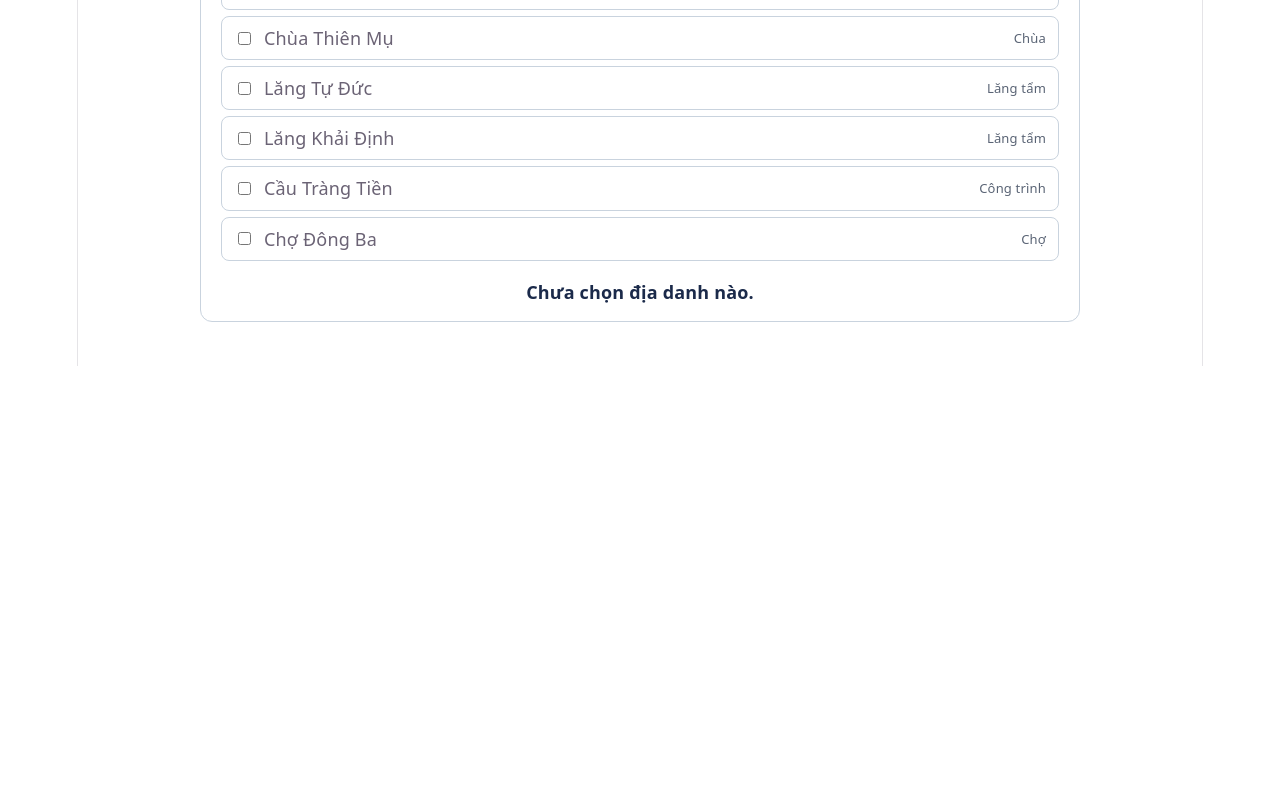
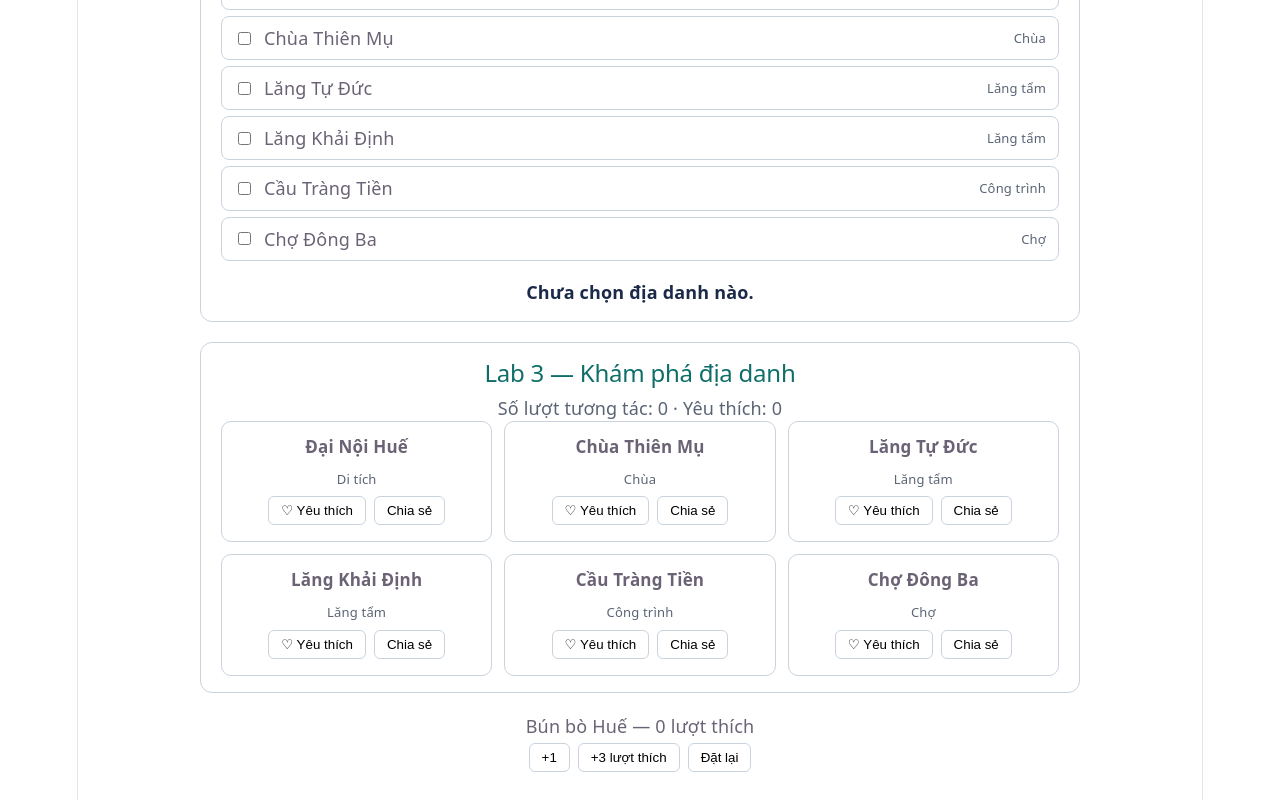
Before and after one commit to HoangSpring/phu-xuan-react, a React (Vite) app: page / in a window 1280 px wide. Shown: the part 556-1356 px from the top of the page. Before the commit the page ends 922 px from the top, so only its background shows below. Built offline with nearby package versions, Linux system fonts and the light colour scheme.

Commit message:
Lab 3: stopPropagation, capture, updater function

```diff
--- /dev/null
+++ b/src/components/Bai7/KhamPhaDiaDanh.jsx
@@ -0,0 +1,45 @@
+import { useState } from 'react';
+import { DS_DIA_DANH } from '../../data/diaDanhHue';
+import TheDiaDanhMoRong from './TheDiaDanhMoRong';
+
+export default function KhamPhaDiaDanh() {
+  const [idDangMo, setIdDangMo] = useState(null);
+  const [dsYeuThich, setDsYeuThich] = useState([]);
+  const [soTuongTac, setSoTuongTac] = useState(0);
+
+  // Toggle mở / đóng chi tiết thẻ địa danh
+  function handleXem(id) {
+    setIdDangMo((truoc) => (truoc === id ? null : id));
+  }
+
+  function handleYeuThich(id) {
+    setDsYeuThich((truoc) =>
+      truoc.includes(id) ? truoc.filter((x) => x !== id) : [...truoc, id]
+    );
+  }
+
+  return (
+    /*
+      onClickCapture chạy ở pha bắt (Capture phase), bắt sự kiện từ ngoài vào trong
+      nên sẽ đếm được TẤT CẢ tương tác ngay cả khi nút con gọi e.stopPropagation()
+    */
+    <section className="lab" onClickCapture={() => setSoTuongTac((t) => t + 1)}>
+      <h2>Lab 3 — Khám phá địa danh</h2>
+      <p className="thong-ke">
+        Số lượt tương tác: {soTuongTac} · Yêu thích: {dsYeuThich.length}
+      </p>
+      <div className="luoi-the">
+        {DS_DIA_DANH.map((dd) => (
+          <TheDiaDanhMoRong
+            key={dd.id}
+            diaDanh={dd}
+            dangMo={dd.id === idDangMo}
+            laYeuThich={dsYeuThich.includes(dd.id)}
+            onXem={handleXem}
+            onYeuThich={handleYeuThich}
+          />
+        ))}
+      </div>
+    </section>
+  );
+}
--- /dev/null
+++ b/src/components/Bai7/LuotThichMonAn.jsx
@@ -0,0 +1,21 @@
+import { useState } from 'react';
+
+export default function LuotThichMonAn() {
+  const [luotThich, setLuotThich] = useState(0);
+
+  // Dùng updater function để mỗi lần gọi nhận state mới nhất từ hàng chờ (queue)
+  function handleThich3() {
+    setLuotThich((truoc) => truoc + 1);
+    setLuotThich((truoc) => truoc + 1);
+    setLuotThich((truoc) => truoc + 1);
+  }
+
+  return (
+    <div className="luot-thich">
+      <p>Bún bò Huế — {luotThich} lượt thích</p>
+      <button onClick={() => setLuotThich((t) => t + 1)}>+1</button>
+      <button onClick={handleThich3}>+3 lượt thích</button>
+      <button onClick={() => setLuotThich(0)}>Đặt lại</button>
+    </div>
+  );
+}
--- /dev/null
+++ b/src/components/Bai7/TheDiaDanhMoRong.jsx
@@ -0,0 +1,52 @@
+import { useState } from 'react';
+
+export default function TheDiaDanhMoRong({
+  diaDanh,
+  dangMo,
+  laYeuThich,
+  onXem,
+  onYeuThich,
+}) {
+  const [daSaoChep, setDaSaoChep] = useState(false);
+
+  // Chặn sự kiện nổi bọt (Bubbling) lên thẻ cha <article>
+  function handleYeuThich(e) {
+    e.stopPropagation();
+    onYeuThich(diaDanh.id);
+  }
+
+  // Chặn nổi bọt và xử lý copy nội dung bất đồng bộ vào Clipboard
+  async function handleChiaSe(e) {
+    e.stopPropagation();
+    try {
+      await navigator.clipboard.writeText(diaDanh.ten + ' — ' + diaDanh.moTa);
+      setDaSaoChep(true);
+      setTimeout(() => setDaSaoChep(false), 1500);
+    } catch {
+      alert('Trình duyệt không cho phép sao chép. Hãy chạy trên localhost.');
+    }
+  }
+
+  return (
+    <article
+      className={'the-mo-rong' + (dangMo ? ' dang-mo' : '')}
+      onClick={() => onXem(diaDanh.id)}
+    >
+      <header>
+        <h3>{diaDanh.ten}</h3>
+        <span className="loai">{diaDanh.loai}</span>
+      </header>
+
+      {dangMo && <p className="mo-ta">{diaDanh.moTa}</p>}
+
+      <div className="hanh-dong">
+        <button onClick={handleYeuThich} aria-pressed={laYeuThich}>
+          {laYeuThich ? '♥ Đã thích' : '♡ Yêu thích'}
+        </button>
+        <button onClick={handleChiaSe}>
+          {daSaoChep ? 'Đã sao chép' : 'Chia sẻ'}
+        </button>
+      </div>
+    </article>
+  );
+}
--- a/src/pages/Bai7Page.jsx
+++ b/src/pages/Bai7Page.jsx
@@ -1,5 +1,7 @@
 import ThuSuKien from '../components/Bai7/ThuSuKien';
 import DanhSachDiaDanh from '../components/Bai7/DanhSachDiaDanh';
+import KhamPhaDiaDanh from '../components/Bai7/KhamPhaDiaDanh';
+import LuotThichMonAn from '../components/Bai7/LuotThichMonAn';
 import '../styles/Bai7.css';
 
 export default function Bai7Page() {
@@ -8,6 +10,8 @@ export default function Bai7Page() {
       <h1>Bài 7 — Quản lý sự kiện trong React</h1>
       <ThuSuKien />
       <DanhSachDiaDanh />
+      <KhamPhaDiaDanh />
+      <LuotThichMonAn />
     </main>
   );
 }
```
